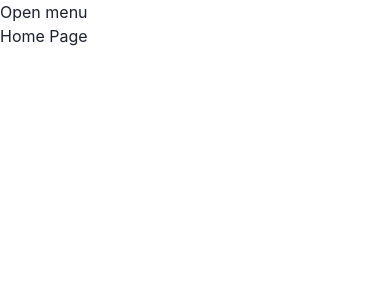
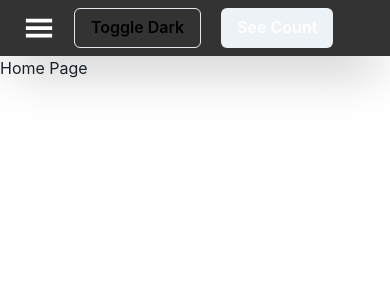
Before and after one commit to Ryan-Solomon/chakra-react, a React (Create React App) app: page / in a window 390 px wide. Shown: the top 300 px of the page. Built offline with nearby package versions, Linux system fonts and the light colour scheme.

Commit message:
store width by useEffect

```diff
--- a/src/App.tsx
+++ b/src/App.tsx
@@ -12,7 +12,7 @@ import { SidebarNav } from './components/SidebarNav';
 export const App = () => {
   return (
     <Router>
-      <SidebarNav />
+      <Nav />
       <Switch>
         <Route exact path='/'>
           <HomePage />
--- a/src/components/Nav.tsx
+++ b/src/components/Nav.tsx
@@ -1,13 +1,30 @@
 import { Box, Button, HStack, Link, useColorMode } from '@chakra-ui/react';
-import React from 'react';
+import React, { useEffect, useState } from 'react';
 import { Link as NavLink } from 'react-router-dom';
 import { CountPopover } from './CountPopover';
+import { SidebarNav } from './SidebarNav';
 
 export const Nav = () => {
   const { colorMode, toggleColorMode } = useColorMode();
+  const [windowWidth, setWindowWidth] = useState(window.innerWidth);
+
+  useEffect(() => {
+    function setTheWidth() {
+      setWindowWidth(window.innerWidth);
+    }
+
+    document.addEventListener('resize', setTheWidth);
+
+    return () => document.removeEventListener('resize', setTheWidth);
+  }, []);
+
   return (
     <Box boxShadow='2xl' as='nav' bgColor='#333' p={2}>
       <HStack pl={4} spacing={5} color='white' as='ul' listStyleType='none'>
+        {windowWidth < 600 ? (
+          <SidebarNav />
+        ) : (
+          <>
             <Box as='li'>
               <Link as={NavLink} to='/home'>
                 Home
@@ -38,6 +55,9 @@ export const Nav = () => {
                 Counter
               </Link>
             </Box>
+          </>
+        )}
+
         <Box color={colorMode === 'light' ? 'black' : 'white'}>
           <Button variant='outline' onClick={toggleColorMode}>
             Toggle {colorMode === 'light' ? 'Dark' : 'Light'}
--- a/src/components/SidebarNav.tsx
+++ b/src/components/SidebarNav.tsx
@@ -6,13 +6,16 @@ import {
   MenuList,
   Portal,
 } from '@chakra-ui/react';
-import React from 'react';
+import React, { useState } from 'react';
 import { NavLink } from 'react-router-dom';
+import { GiHamburgerMenu } from 'react-icons/gi';
 
 export const SidebarNav = () => {
   return (
     <Menu>
-      <MenuButton>Open menu</MenuButton>
+      <MenuButton>
+        <GiHamburgerMenu size={30} />
+      </MenuButton>
       <Portal>
         <MenuList>
           <MenuItem>
```
Lines whose indentation alone changed are shown as unchanged.
